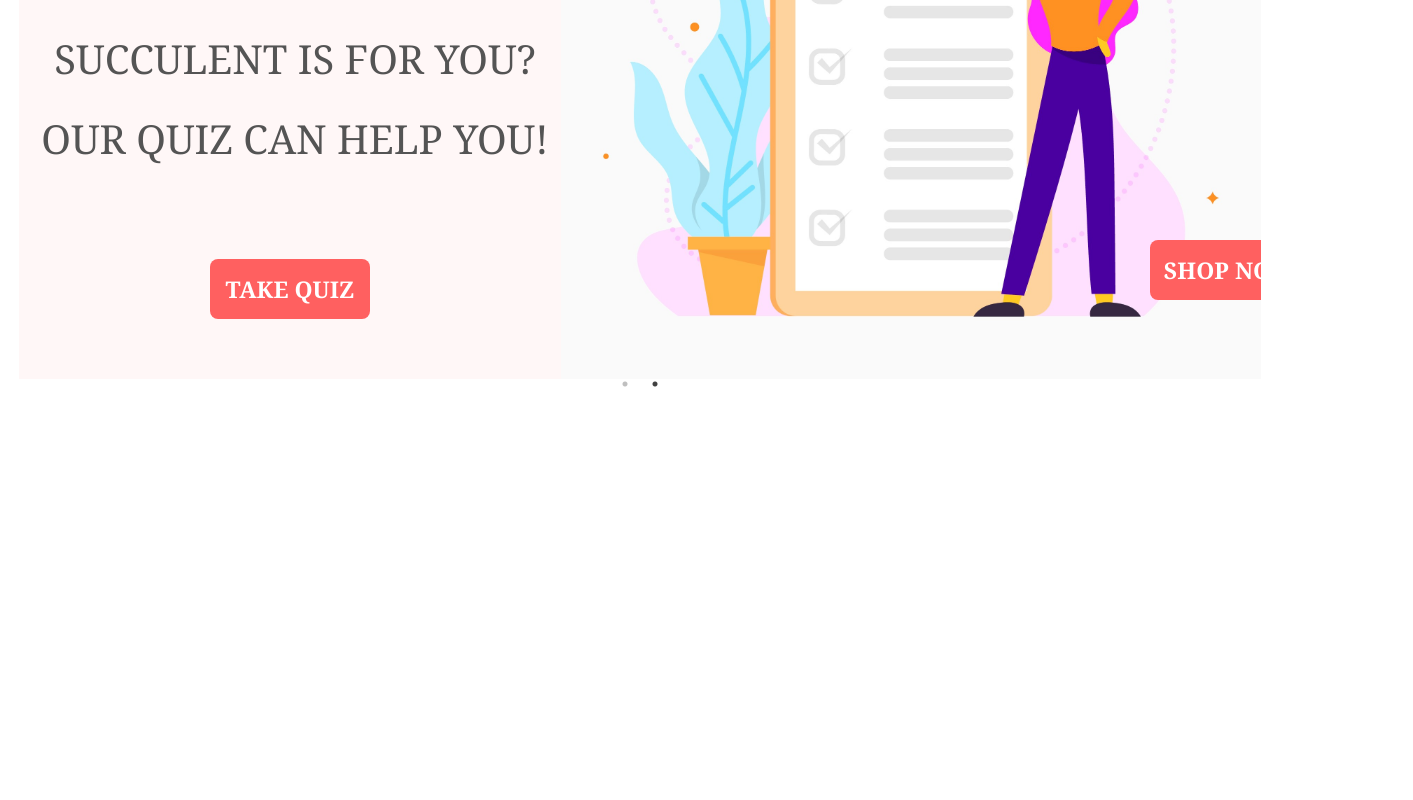
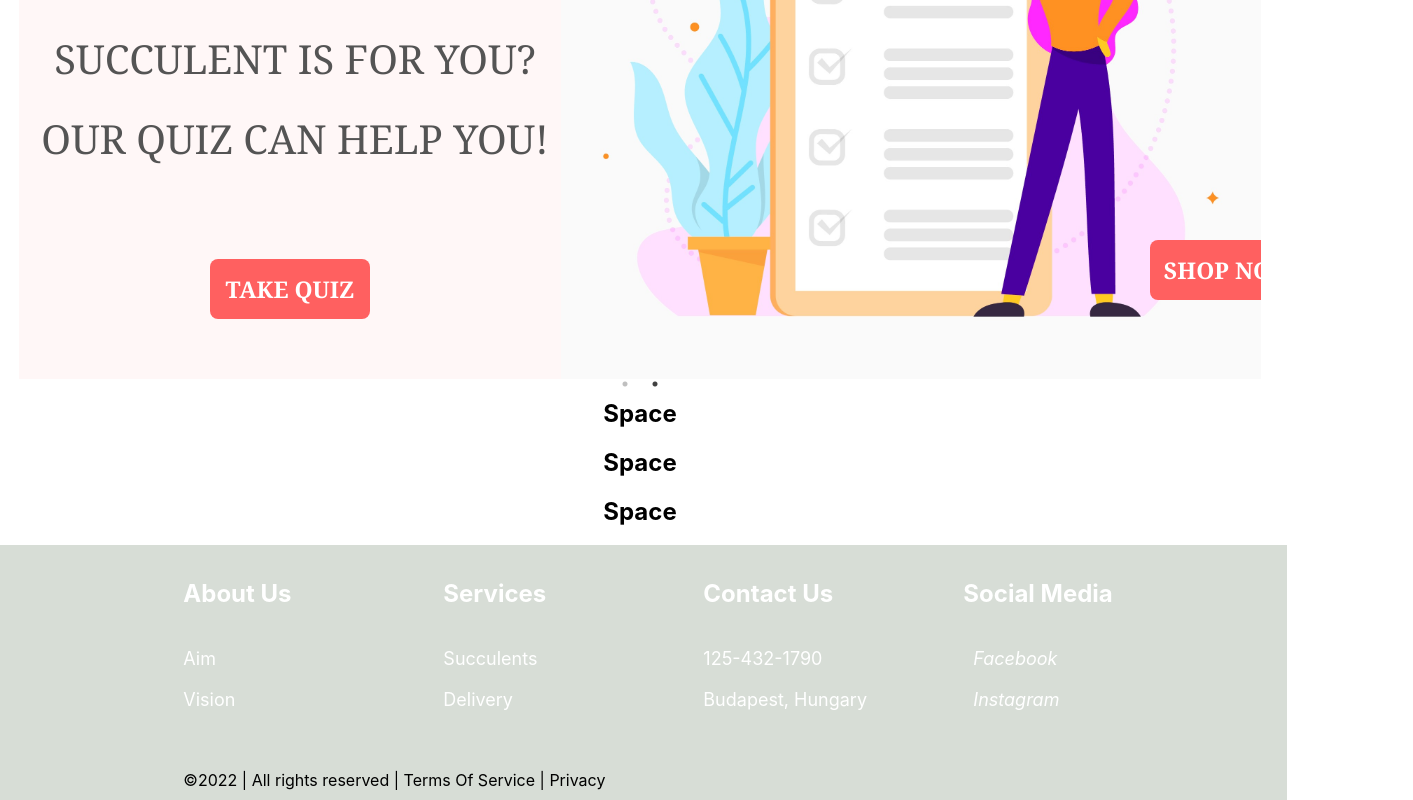
Before and after one commit to annagamr/succulent-shop, a React (Create React App) app: page / in a window 1280 px wide. Shown: the part 330-1130 px from the top of the page, 1413 px wide, since content can reach past the window. Before the commit the page ends 800 px from the top, so only its background shows below. Built offline with nearby package versions, Linux system fonts and the light colour scheme.

Commit message:
footer created

```diff
--- a/package.json
+++ b/package.json
@@ -18,6 +18,7 @@
     "react-scripts": "5.0.1",
     "react-slick": "^0.29.0",
     "slick-carousel": "^1.8.1",
+    "styled-components": "^5.3.6",
     "web-vitals": "^2.1.4"
   },
   "scripts": {
--- a/src/App.css
+++ b/src/App.css
@@ -1,6 +1,5 @@
 .App {
   text-align: center;
-
 }
 
 .slick-initialized {
--- a/src/App.js
+++ b/src/App.js
@@ -1,7 +1,7 @@
 import './App.css';
 import Header from '../src/Components/Header';
 import Carousel from '../src/Components/Carousel';
-
+import Footer from '../src/Components/Footer';
 
 
 function App() {
@@ -11,6 +11,14 @@ function App() {
         {/* <img src={logo} className="App-logo" alt="logo" /> */}
         <Header/>
         <Carousel/>
+        <h2>Space</h2>
+        <h2>Space</h2>
+
+        <h2>Space</h2>
+
+        <Footer/>
+
+
     </div>
   );
 }
--- /dev/null
+++ b/src/Components/Footer.js
@@ -0,0 +1,65 @@
+import React from "react";
+import {
+    Box,
+    Container,
+    Row,
+    Column,
+    FooterLink,
+    Heading,
+  } from "./FooterStyle";
+
+  const Footer = () => {
+    return (
+      <Box>
+
+        <Container>
+          <Row>
+            <Column>
+              <Heading>About Us</Heading>
+              <FooterLink href="#">Aim</FooterLink>
+              <FooterLink href="#">Vision</FooterLink>
+
+            </Column>
+            <Column>
+              <Heading>Services</Heading>
+              <FooterLink href="#">Succulents</FooterLink>
+              <FooterLink href="#">Delivery</FooterLink>
+
+            </Column>
+            <Column>
+              <Heading>Contact Us</Heading>
+              <FooterLink href="#">125-432-1790</FooterLink>
+              <FooterLink href="#">Budapest, Hungary</FooterLink>
+
+            </Column>
+            <Column>
+              <Heading>Social Media</Heading>
+              <FooterLink href="#">
+                <i className="fab fa-facebook-f">
+                  <span style={{ marginLeft: "10px" }}>
+                    Facebook
+                  </span>
+                </i>
+              </FooterLink>
+              <FooterLink href="#">
+                <i className="fab fa-instagram">
+                  <span style={{ marginLeft: "10px" }}>
+                    Instagram
+                  </span>
+                </i>
+              </FooterLink>
+
+            </Column>
+            <Column>
+            &copy;{new Date().getFullYear()} | All rights reserved |
+            Terms Of Service | Privacy
+
+            </Column>
+
+          </Row>
+
+        </Container>
+      </Box>
+    );
+  };
+  export default Footer;
--- /dev/null
+++ b/src/Components/FooterStyle.js
@@ -0,0 +1,61 @@
+import styled from 'styled-components';
+
+export const Box = styled.div`
+  padding: 10px;
+  background: #768b744a;
+  position: relative;
+  margin-bottom: 0;
+  width:98.96%;
+
+
+  @media (max-width: 1000px) {
+    padding: 70px 30px;
+  }
+`;
+
+export const Container = styled.div`
+    display: flex;
+    flex-direction: column;
+    justify-content: center;
+    max-width: 1000px;
+    margin: 0 auto;
+`
+
+export const Column = styled.div`
+  display: flex;
+  flex-direction: column;
+  text-align: left;
+  margin-left: 40px;
+  width:450px
+`;
+
+export const Row = styled.div`
+  display: grid;
+  grid-template-columns: repeat(auto-fill,
+                         minmax(200px, 1fr));
+  grid-gap: 40px;
+
+  @media (max-width: 1000px) {
+    grid-template-columns: repeat(auto-fill,
+                           minmax(200px, 1fr));
+  }
+`;
+
+export const FooterLink = styled.a`
+  color: #fff;
+  margin-bottom: 20px;
+  font-size: 18px;
+  text-decoration: none;
+
+  &:hover {
+      color: pink;
+      transition: 200ms ease-in;
+  }
+`;
+
+export const Heading = styled.p`
+  font-size: 24px;
+  color: #fff;
+  margin-bottom: 40px;
+  font-weight: bold;
+`;
```
Also changed, not shown: 1 other file (tests, documents, lock files or other folders).
